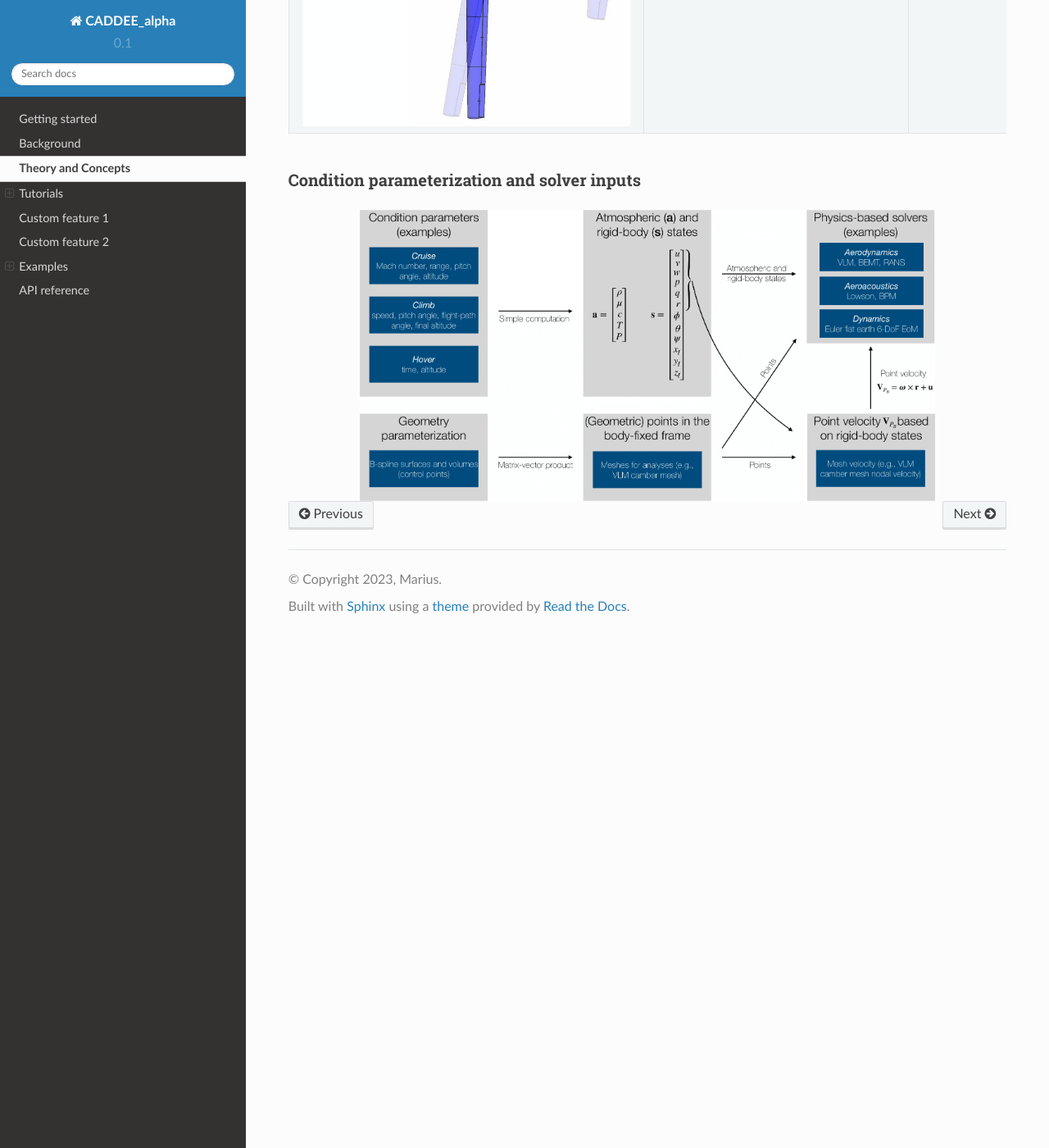
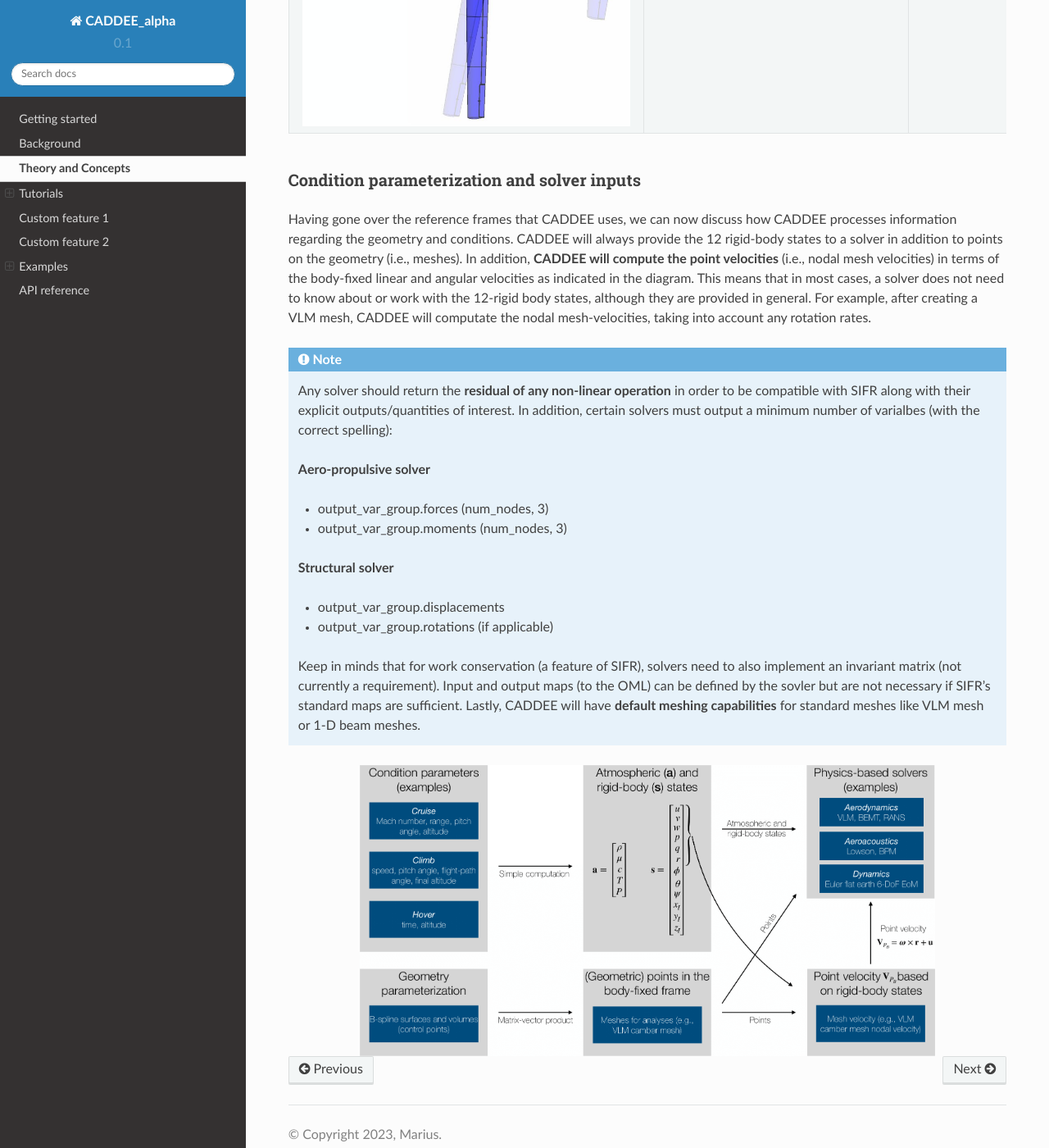
Before and after one commit to LSDOlab/CADDEE_alpha, a Sphinx documentation site: the page built from docs/src/concepts.md, in a window 1280 px wide and 1400 px high, scrolled down 2024 px. Shown: the whole window at 82% size. Built offline with Sphinx 7.4.7 and the Read the Docs theme 2.0.0, drawn with Linux system fonts in a browser that asks for light colours; pages that are not in the unit, such as notebooks, are missing from menus.

Commit message:
update docs

````diff
--- a/docs/src/concepts.md
+++ b/docs/src/concepts.md
@@ -48,6 +48,22 @@ where $\mathbf{u} = [u, v, w]$ are the linear velocities, $\boldsymbol{\omega} =
 
 ### Condition parameterization and solver inputs
 
+Having gone over the reference frames that CADDEE uses, we can now discuss how CADDEE processes information regarding the geometry and conditions. CADDEE will always provide the 12 rigid-body states to a solver in addition to points on the geometry (i.e., meshes). In addition, **CADDEE will compute the point velocities** (i.e., nodal mesh velocities) in terms of the body-fixed linear and angular velocities as indicated in the diagram. This means that in most cases, a solver does not need to know about or work with the 12-rigid body states, although they are provided in general. For example, after creating a VLM mesh, CADDEE will computate the nodal mesh-velocities, taking into account any rotation rates.
+
+
+```{note}
+   Any solver should return the **residual of any non-linear operation** in order to be compatible with SIFR along with their explicit outputs/quantities of interest. In addition, certain solvers must output a minimum number of varialbes (with the correct spelling):
+
+   **Aero-propulsive solver**
+   - output_var_group.forces (num_nodes, 3)
+   - output_var_group.moments (num_nodes, 3)
+
+   **Structural solver**
+   - output_var_group.displacements
+   - output_var_group.rotations (if applicable)
+
+   Keep in minds that for work conservation (a feature of SIFR), solvers need to also implement an invariant matrix (not currently a requirement). Input and output maps (to the OML) can be defined by the sovler but are not necessary if SIFR's standard maps are sufficient. Lastly, CADDEE will have **default meshing capabilities** for standard meshes like VLM mesh or 1-D beam meshes.
+```
 
 ```{figure} /src/images/condition_to_states_process.png
 :figwidth: 80 %
````
